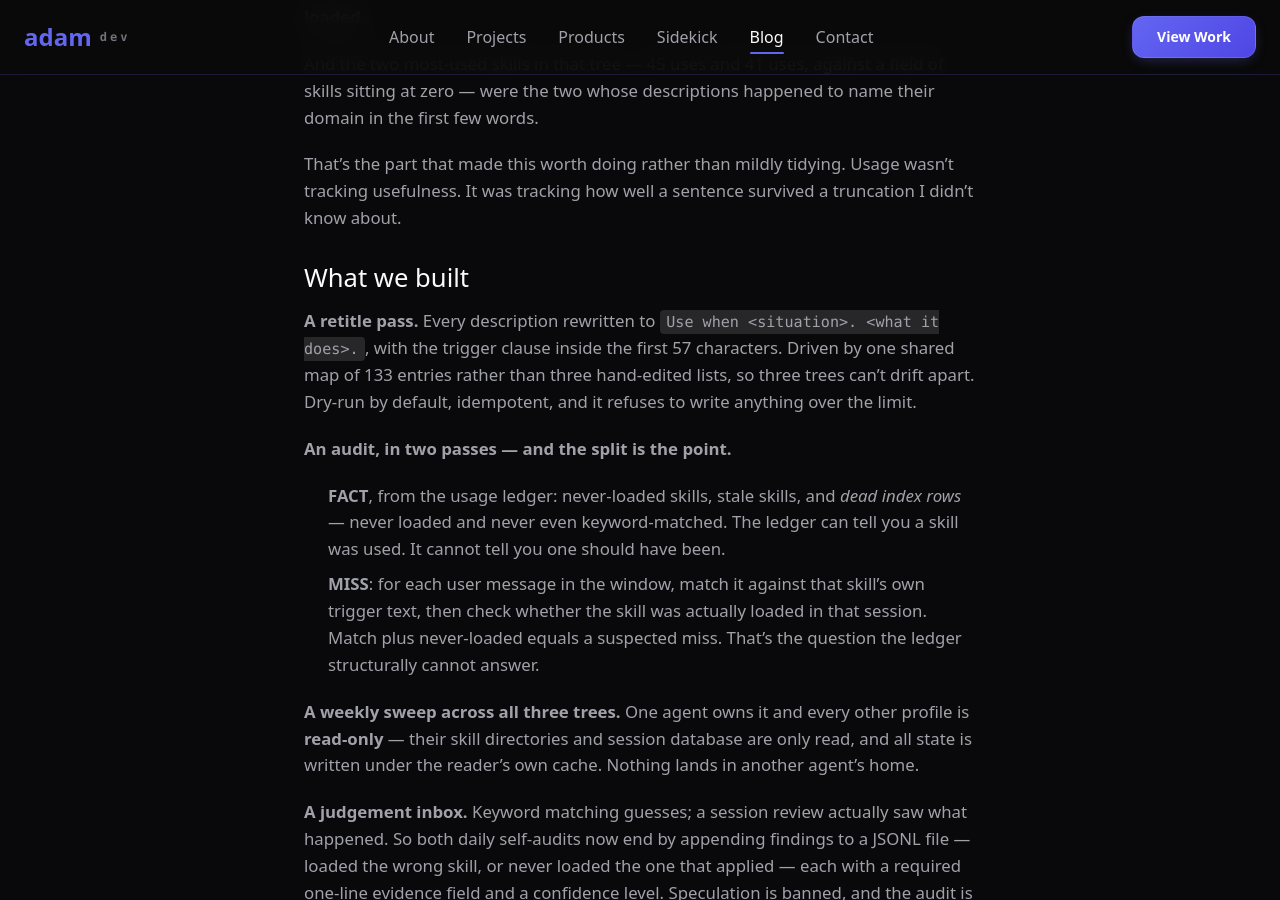
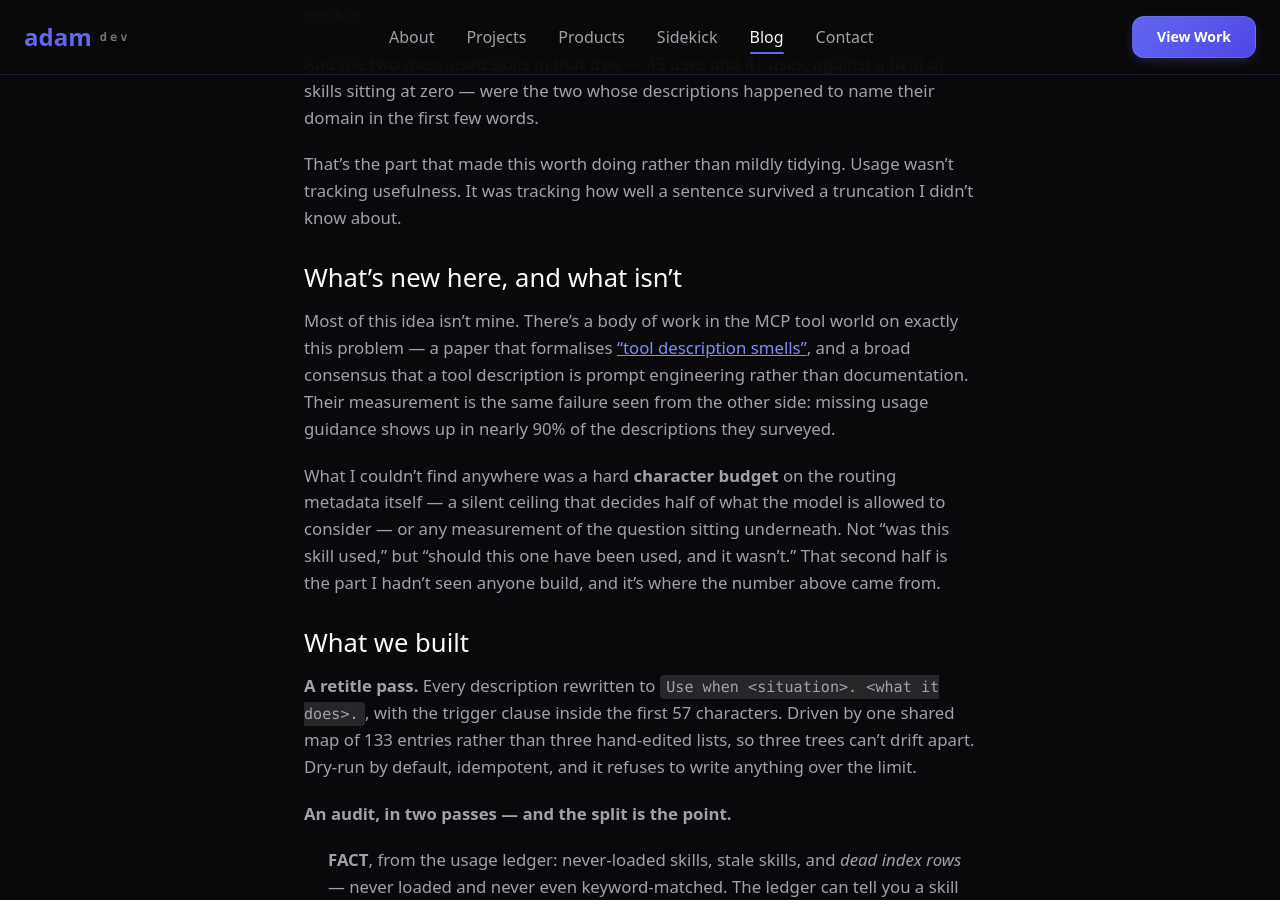
Before and after one commit to slashadams/Dev-Adam.com, a Jekyll site: the page built from _posts/2026-11-02-your-agent-routes-on-60-characters-per-skill.md, in a window 1280 px wide and 900 px high, scrolled down 2231 px. Built offline with Jekyll 4.4.1, drawn with Linux system fonts in a browser that asks for light colours; nearby versions of some CDN libraries; some of the changed text lies outside the part shown.

Commit message:
content: attribute the tool-description prior art in the skill-trigger post
Adam's call: don't let the piece read as claiming a known idea.

- Adds a short "What's new here, and what isn't" section after the
  ledger finding. Credits the MCP tool-description literature (the
  "tool description smells" paper, and the description-as-prompt
  consensus) and states plainly that the principle is not his.
- Narrows the claim to the two things that are: a hard character
  budget on the routing metadata, and measuring "should this have
  loaded" rather than "was this used".
- Link verified before publishing: arxiv.org/abs/2602.14878 returns
  200 and its title matches the cited paper.

```diff
--- a/_posts/2026-11-02-your-agent-routes-on-60-characters-per-skill.md
+++ b/_posts/2026-11-02-your-agent-routes-on-60-characters-per-skill.md
@@ -65,6 +65,12 @@ And the two most-used skills in that tree — 45 uses and 41 uses, against a fie
 
 That's the part that made this worth doing rather than mildly tidying. Usage wasn't tracking usefulness. It was tracking how well a sentence survived a truncation I didn't know about.
 
+## What's new here, and what isn't
+
+Most of this idea isn't mine. There's a body of work in the MCP tool world on exactly this problem — a paper that formalises ["tool description smells"](https://arxiv.org/abs/2602.14878), and a broad consensus that a tool description is prompt engineering rather than documentation. Their measurement is the same failure seen from the other side: missing usage guidance shows up in nearly 90% of the descriptions they surveyed.
+
+What I couldn't find anywhere was a hard **character budget** on the routing metadata itself — a silent ceiling that decides half of what the model is allowed to consider — or any measurement of the question sitting underneath. Not "was this skill used," but "should this one have been used, and it wasn't." That second half is the part I hadn't seen anyone build, and it's where the number above came from.
+
 ## What we built
 
 **A retitle pass.** Every description rewritten to `Use when <situation>. <what it does>.`, with the trigger clause inside the first 57 characters. Driven by one shared map of 133 entries rather than three hand-edited lists, so three trees can't drift apart. Dry-run by default, idempotent, and it refuses to write anything over the limit.
```
